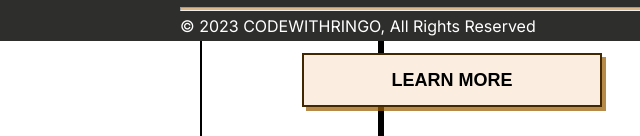
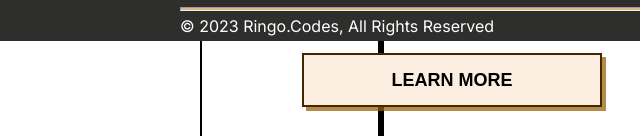
Before and after one commit to Ringmadat22/ShopIT, a plain HTML site: page index.html in a window 1280 px wide. Shown: the part 6597-6733 px from the top of the page, 0-640 px from the left. Drawn offline with Linux system fonts and the light colour scheme; a web font is replaced by a local one.

Commit message:
index.html

```diff
--- a/index.html
+++ b/index.html
@@ -310,7 +310,7 @@
 
             <hr style="padding-top: 2px ; background-color: burlywood;">
 
-            &copy; 2023 <a href="https://www.instagram.com/_ringo333._/">CODEWITHRINGO</a>, All Rights Reserved
+            &copy; 2023 <a href="https://www.instagram.com/_ringo333._/">Ringo.Codes</a>, All Rights Reserved
 
         </div>
 
```
